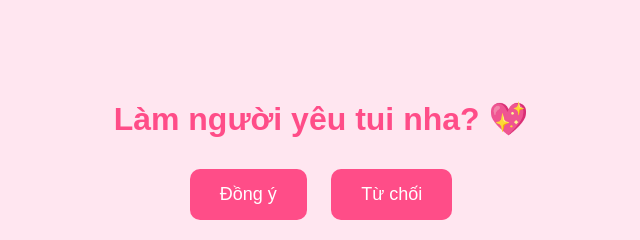
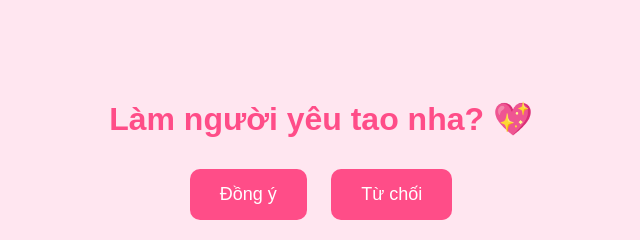
Before and after one commit to kiet232k6/t-ng, a plain HTML site: page index.html in a window 1280 px wide. Shown: the full height of the page, 319-959 px from the left. Drawn offline with Linux system fonts and the light colour scheme.

Commit message:
Update index.html

```diff
--- a/index.html
+++ b/index.html
@@ -8,7 +8,7 @@
 </head>
 <body>
   <div class="container">
-    <h1>Làm người yêu tui nha? 💖</h1>
+    <h1>Làm người yêu tao nha? 💖</h1>
     <button id="agree">Đồng ý</button>
     <button id="decline">Từ chối</button>
   </div>
```
